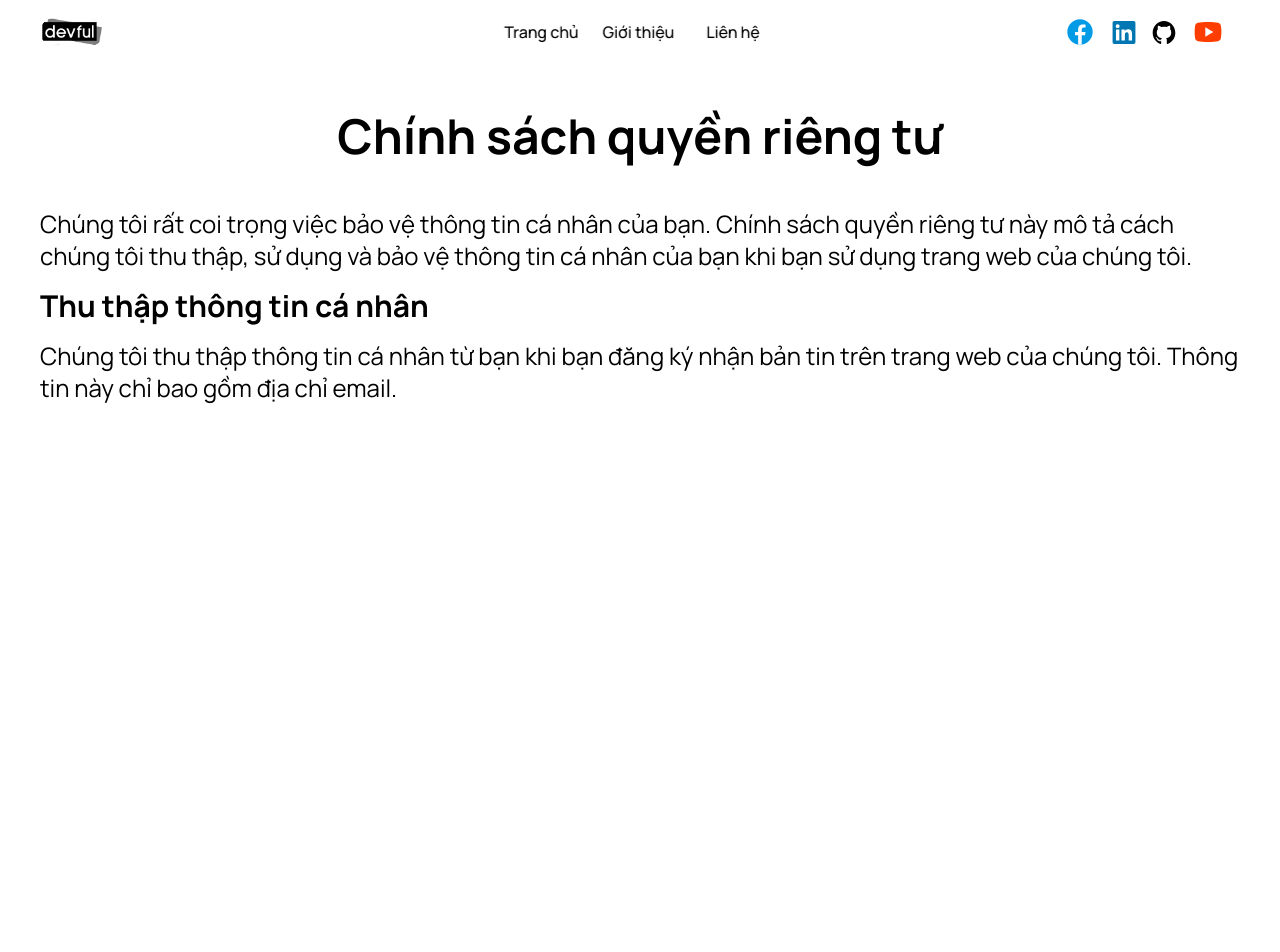
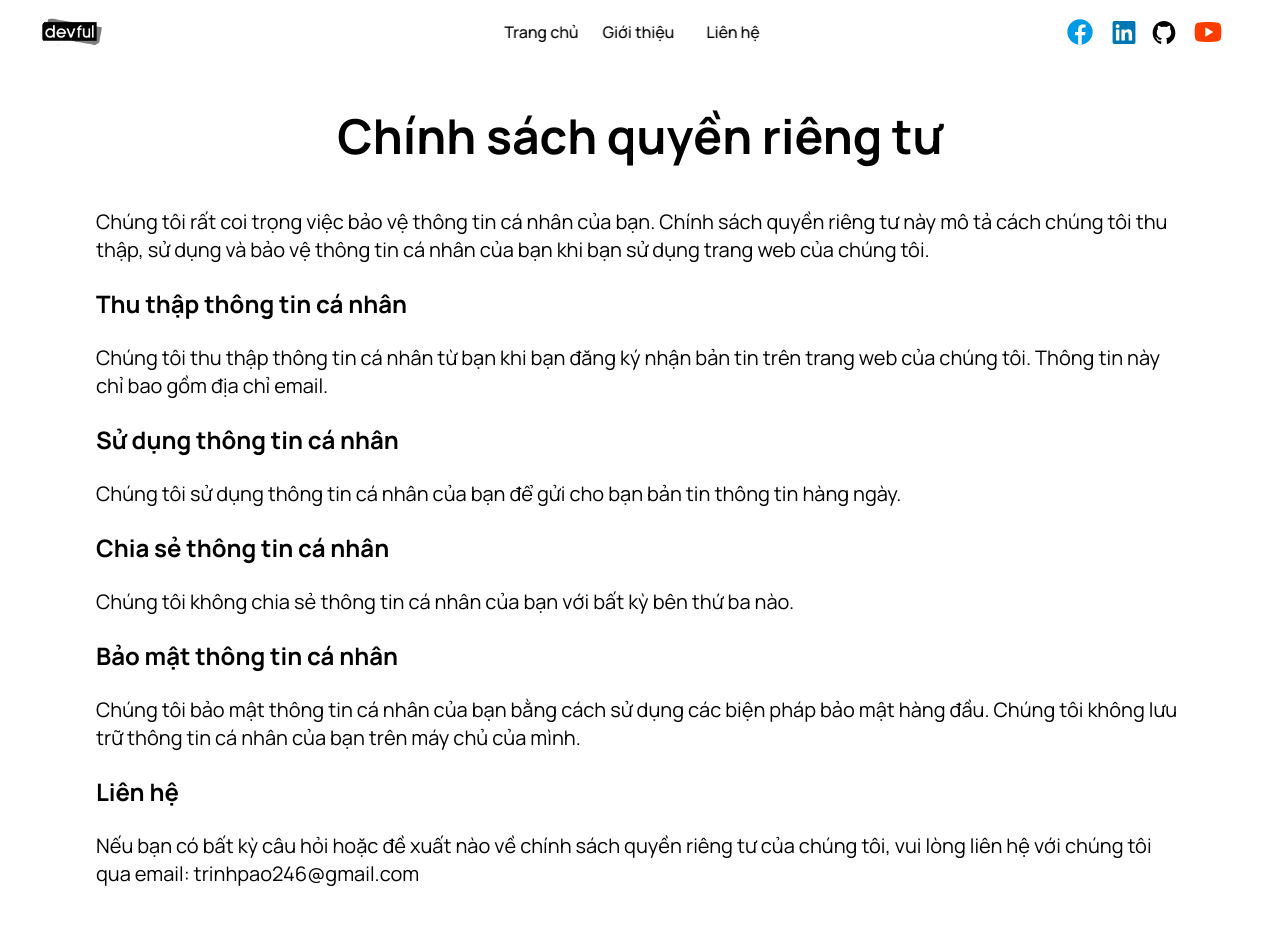
Before and after one commit to giabao0301/devful-blog, a Next.js app: page /privacy-policy in a window 1280 px wide. Shown: the top 952 px of the page. Built offline with nearby package versions, Linux system fonts and the light colour scheme.

Commit message:
chore: Update privacy policy page layout and content

```diff
--- a/src/app/privacy-policy/page.js
+++ b/src/app/privacy-policy/page.js
@@ -1,20 +1,42 @@
 const PrivacyPolicy = () => {
   return (
-    <div className="my-12 mx-10 h-screen">
+    <div className="my-12 mx-24 h-screen">
       <h2 className="text-5xl text-center font-bold">
         Chính sách quyền riêng tư
       </h2>
-      <div className="mt-12 flex flex-col gap-4">
-        <p className="text-2xl">
+      <div className="mt-12 flex flex-col gap-6">
+        <p className="text-xl">
           Chúng tôi rất coi trọng việc bảo vệ thông tin cá nhân của bạn. Chính
           sách quyền riêng tư này mô tả cách chúng tôi thu thập, sử dụng và bảo
           vệ thông tin cá nhân của bạn khi bạn sử dụng trang web của chúng tôi.
         </p>
-        <h3 className="text-3xl font-bold">Thu thập thông tin cá nhân</h3>
-        <p className="text-2xl">
+        <h3 className="text-2xl font-bold">Thu thập thông tin cá nhân</h3>
+        <p className="text-xl">
           Chúng tôi thu thập thông tin cá nhân từ bạn khi bạn đăng ký nhận bản
           tin trên trang web của chúng tôi. Thông tin này chỉ bao gồm địa chỉ
           email.
+        </p>
+        <h3 className="text-2xl font-bold">Sử dụng thông tin cá nhân</h3>
+        <p className="text-xl">
+          Chúng tôi sử dụng thông tin cá nhân của bạn để gửi cho bạn bản tin
+          thông tin hàng ngày.
+        </p>
+        <h3 className="text-2xl font-bold">Chia sẻ thông tin cá nhân</h3>
+        <p className="text-xl">
+          Chúng tôi không chia sẻ thông tin cá nhân của bạn với bất kỳ bên thứ
+          ba nào.
+        </p>
+        <h3 className="text-2xl font-bold">Bảo mật thông tin cá nhân</h3>
+        <p className="text-xl">
+          Chúng tôi bảo mật thông tin cá nhân của bạn bằng cách sử dụng các biện
+          pháp bảo mật hàng đầu. Chúng tôi không lưu trữ thông tin cá nhân của
+          bạn trên máy chủ của mình.
+        </p>
+        <h3 className="text-2xl font-bold">Liên hệ</h3>
+        <p className="text-xl">
+          Nếu bạn có bất kỳ câu hỏi hoặc đề xuất nào về chính sách quyền riêng
+          tư của chúng tôi, vui lòng liên hệ với chúng tôi qua email:
+          trinhpao246@gmail.com
         </p>
       </div>
     </div>
```
